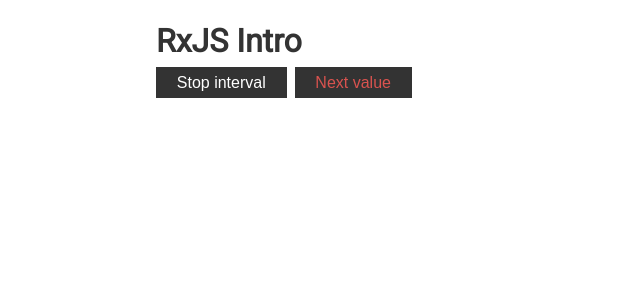
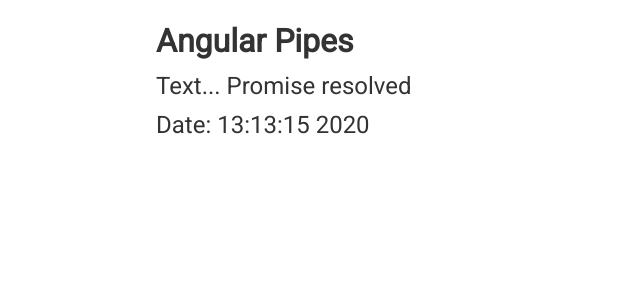
Before and after one commit to fairwind2k/angular_basics, an Angular app: page / in a window 1280 px wide. Shown: the top 300 px of the page, without its empty margins (0-640 px from the left). Built offline with nearby package versions, Linux system fonts and the light colour scheme.

Commit message:
Pipe async example. Lesson 45.

```diff
--- a/src/app/app.component.html
+++ b/src/app/app.component.html
@@ -1,9 +1,10 @@
 <div class="container">
-  <h1>RxJS Intro</h1>
+  <h1>Angular Pipes</h1>
 
-  <button class="btn" (click)="stop()">Stop interval</button>
+  <p>Text... {{ p | async }}</p>
 
-  <button class="btn btn-danger" (click)="next()">Next value</button>
+  <p>Date:  {{ date$ | async | date: 'HH:mm:ss yyyy' }} </p>
 
+<!--  <p> {{ date | date: 'HH:mm:ss' }}</p>-->
 
 </div>
--- a/src/app/app.component.ts
+++ b/src/app/app.component.ts
@@ -1,5 +1,5 @@
-import {Component} from '@angular/core';
-import {Subscription, Subject} from 'rxjs';
+import {Component, OnInit} from '@angular/core';
+import {Observable} from 'rxjs';
 
 
 @Component({
@@ -7,22 +7,26 @@
   templateUrl: './app.component.html',
   styleUrls: ['./app.component.scss']
 })
-export class AppComponent {
-  sub: Subscription;
-  stream$: Subject<number> = new Subject<number>();
-  counter = 0;
+export class AppComponent implements OnInit {
 
-  constructor() {
-    this.sub = this.stream$.subscribe(value => {console.log('Subscribe: ', value);
-    });
+  p: Promise<string> = new Promise<string>(resolve => {
+    setTimeout(() => {
+      resolve('Promise resolved');
+    }, 4000);
+  });
+
+  date$: Observable<Date> = new Observable<Date>( obs => {
+    setInterval( () => {
+      obs.next(new Date());
+    }, 1000);
+  });
+
+  date: Date;
+
+  ngOnInit(): void {
+    // this.date$.subscribe( date => {
+    //   this.date = date;
+    // });
   }
 
-  stop() {
-    this.sub.unsubscribe();
-  }
-
-  next() {
-    this.counter++;
-    this.stream$.next(this.counter);
-  }
 }
```
